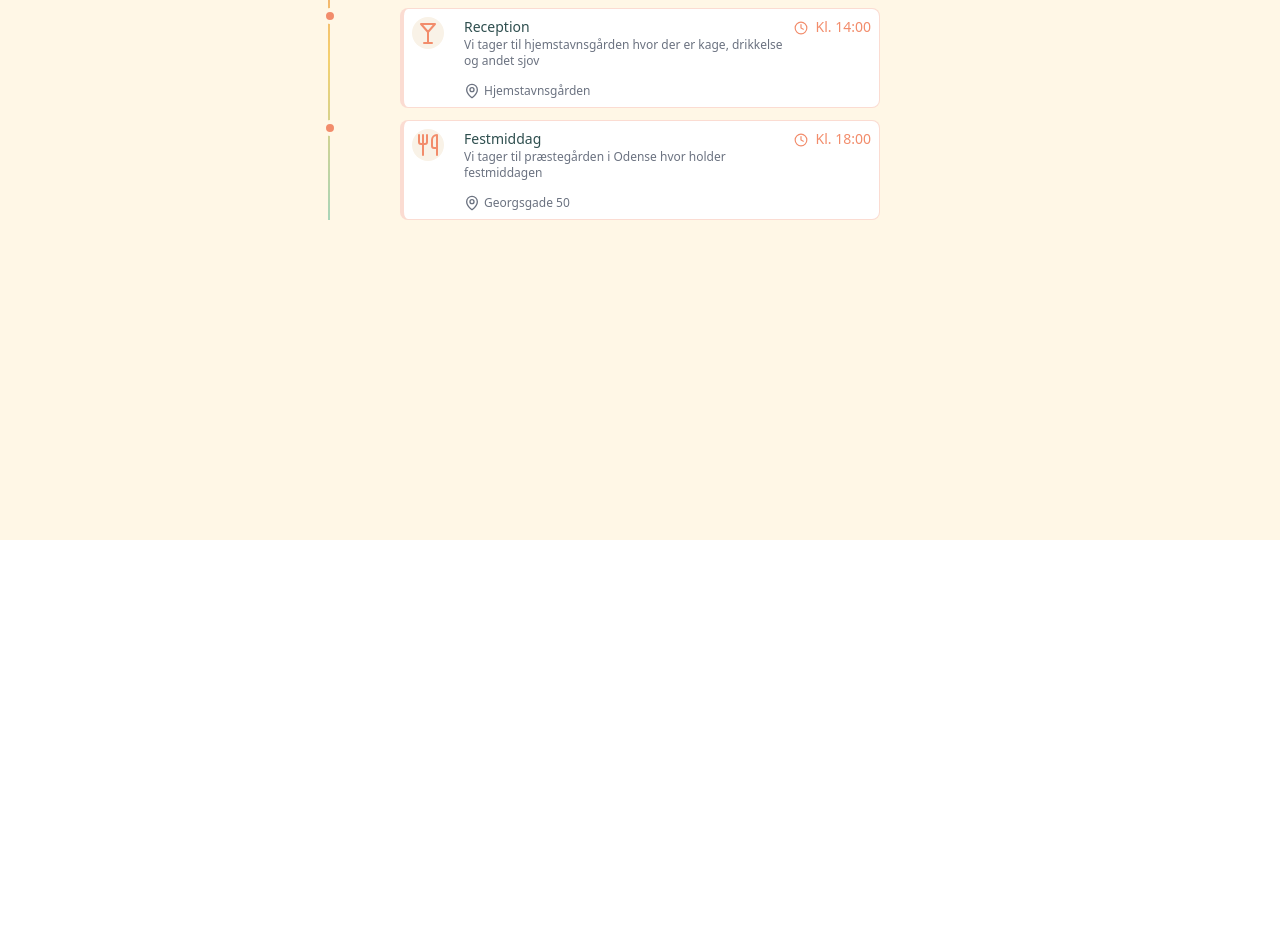
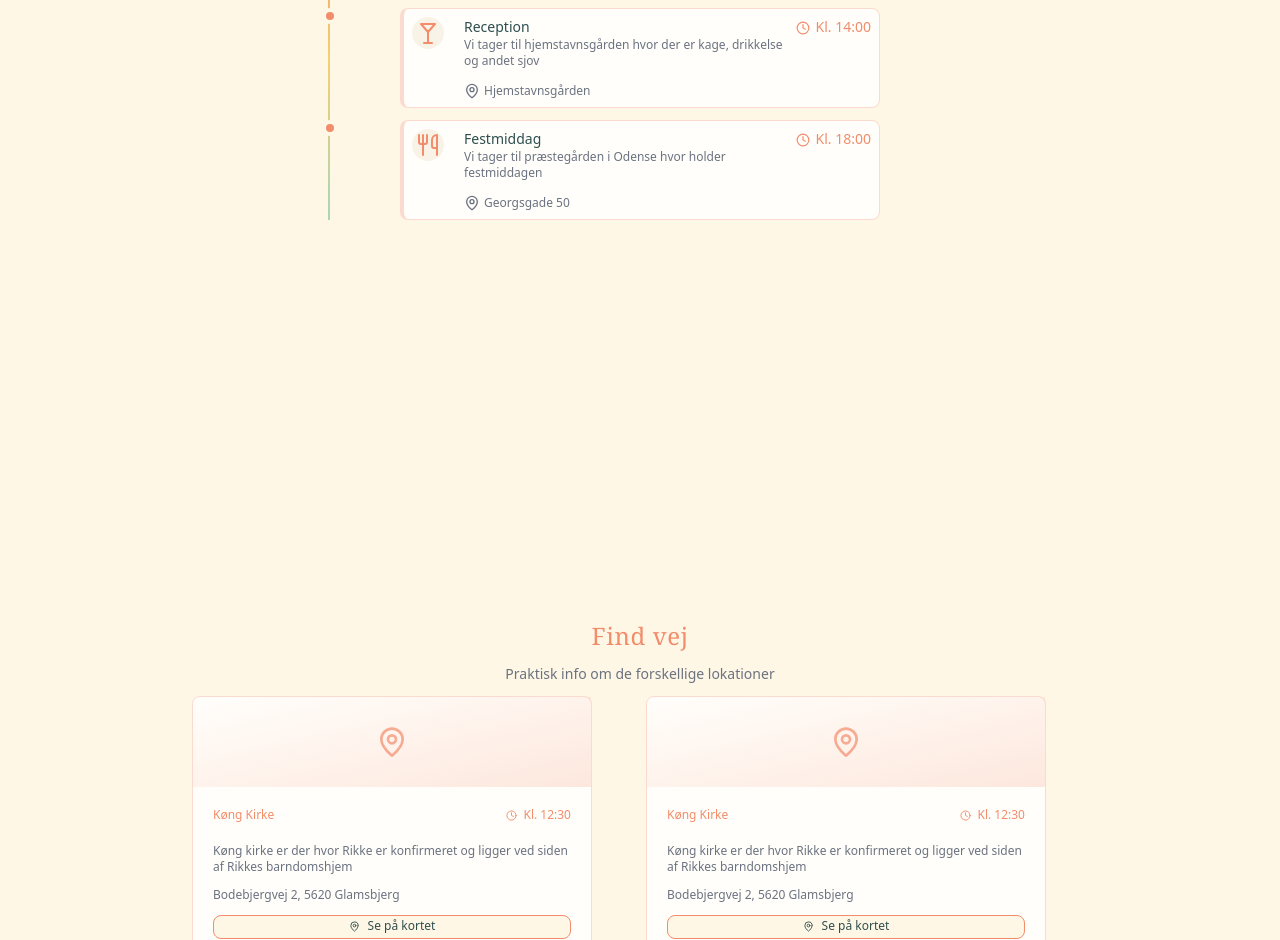
Before and after one commit to KatlaTL/wedding_application, a React (Vite) app: page / in a window 1280 px wide. Shown: the part 1860-2800 px from the top of the page. Before the commit the page ends 2400 px from the top, so only its background shows below. Built offline with nearby package versions, Linux system fonts and the light colour scheme.

Commit message:
added location information

```diff
--- a/src/App.tsx
+++ b/src/App.tsx
@@ -1,5 +1,6 @@
 import Details from "./pages/Details"
 import Hero from "./pages/home/Hero"
+import Location from "./pages/location/Location"
 import Program from "./pages/program/Program"
 
 const App = () => {
@@ -19,6 +20,9 @@ const App = () => {
           <Program />
         </section>
 
+        <section id="location">
+          <Location />
+        </section>
       </main>
     </div>
   )
--- a/src/components/Button.tsx
+++ b/src/components/Button.tsx
@@ -16,17 +16,17 @@ const Button: React.FC<ButtoneProps> = ({
     const baseStyle = "w-full rounded-lg pb-0.5 bg-background border-1 border-[var(--color-primary)] hover:cursor-pointer";
 
     const variantStyle = variant === "primary"
-        ? "text-black/90 hover:bg-tertiary/90 hover:border-[var(--color-tertiary)]"
+        ? "text-color-text hover:bg-tertiary/90 hover:border-[var(--color-tertiary)]"
         : "text-[var(--color-primary)] hover:bg-primary/90 hover:text-[var(--color-background)]";
 
     let sizeStyle = "";
 
     switch (size) {
         case "small":
-            sizeStyle = "h-6 text-sm";
+            sizeStyle = "h-6 text-xs";
             break;
         case "medium":
-            sizeStyle = "h-8 text-ml";
+            sizeStyle = "h-8 text-sm";
             break;
         case "large":
             sizeStyle = "h-10 text-lg";
--- a/src/components/Section.tsx
+++ b/src/components/Section.tsx
@@ -1,13 +1,15 @@
 
 type SectionType = React.PropsWithChildren<{
     title: string;
+    description?: string;
 }>
 
-const Section: React.FC<SectionType> = ({ title, children }) => {
+const Section: React.FC<SectionType> = ({ title, description, children }) => {
     return (
         <section className="relative min-h-screen flex flex-col py-20 px-4 overflow-hidden">
             <div className="max-w-4xl mx-auto text-center">
-                <h2 className="text-primary text-2xl font-serif tracking-wide">{title}</h2>
+                <h2 className="text-primary text-2xl font-serif tracking-wide mb-3">{title}</h2>
+                {description && <p className="text-sm text-muted-foreground mb-3">{description}</p>}
 
                 {children}
             </div>
--- /dev/null
+++ b/src/pages/location/Location.tsx
@@ -0,0 +1,29 @@
+import { Car } from "lucide-react";
+import Section from "../../components/Section"
+import LocationTiles from "./_components/LocationsTiles";
+
+const Location = () => {
+
+    return (
+        <Section title="Find vej" description="Praktisk info om de forskellige lokationer">
+
+            <div className="grid grid-cols-2 gap-3">
+
+                <LocationTiles />
+                <LocationTiles />
+                <LocationTiles />
+
+            </div>
+
+            <div className="flex gap-2 w-full h-fit border-primary/30 border my-5 text-xs text-muted-foreground text-left p-5">
+                <Car className="h-4 w-4 text-primary"/>
+                <div>
+                    <h3 className="text-primary pb-3">Transport</h3>
+                    <p>Alle steder har rigelig parkering. Hvis du har brug for et lift eller kan tilbyde et til andre gæster, bedes du give os besked i din tilmelding! Vi hjælper gerne med at koordinere samkørsel.</p>
+                </div>
+            </div>
+        </Section>
+    )
+}
+
+export default Location;
--- /dev/null
+++ b/src/pages/location/_components/LocationsTiles.tsx
@@ -0,0 +1,39 @@
+import { Clock, MapPin } from "lucide-react"
+import Button from "../../../components/Button"
+
+
+const LocationTiles = () => {
+    return (
+        <div className="w-100 h-65 bg-background-muted rounded-lg border-primary/30 border hover:shadow-lg">
+            <div className="h-[35%] bg-gradient-to-br from-white/20 to-primary/20 flex justify-center items-center">
+                {/* Placeholder for image */}
+                <MapPin className="text-primary/70 h-8 w-8" />
+            </div>
+
+            <div className="flex flex-col items-start text-left text-xs text-muted-foreground p-5">
+                <div className="flex justify-between w-full">
+                    <h3 className="text-primary pb-5">Køng Kirke</h3>
+
+                    <div className="flex items-start gap-1.5 text-primary">
+                        <span>
+                            <Clock className="h-[11px] w-[11px] mt-[3px]" />
+                        </span>
+                        <p>Kl. 12:30</p>
+                    </div>
+                </div>
+                <p className="pb-3">Køng kirke er der hvor Rikke er konfirmeret og ligger ved siden af Rikkes barndomshjem</p>
+
+                <p className="pb-3">Bodebjergvej 2, 5620 Glamsbjerg</p>
+
+                <Button size="small" className="flex justify-center items-center gap-2">
+                    <span>
+                        <MapPin className="text-color-text h-[11px] w-[11px]" />
+                    </span>
+                    Se på kortet
+                </Button>
+            </div>
+        </div>
+    )
+}
+
+export default LocationTiles;
--- a/src/pages/program/Program.tsx
+++ b/src/pages/program/Program.tsx
@@ -5,15 +5,16 @@ import { Clock, MapPin, Camera, Users, Utensils, Martini, Music } from "lucide-r
 const Program = () => {
 
     return (
-        <Section title="Program">
-            <p className="text-sm text-muted-foreground m-3">Her er hvordan dagen kommer til at udfolde sig!</p>
+        <Section title="Program" description="Her er hvordan dagen kommer til at udfolde sig!">
             <div className="flex relative">
+                {/* Gradient line */}
                 <div className="absolute -left-18 top-0 bottom-0 w-0.5 gradient hidden md:block" />
 
                 <div className="flex flex-col gap-3 relative">
                     {/* TODO dynamic create the program */}
 
                     <div className="space-y-8">
+                        {/* Gradient line dot */}
                         <div className="absolute -left-[78.4px] w-4 h-4 bg-primary rounded-full border-4 border-background hidden md:block" />
 
                         <ProgramTile
--- a/src/pages/program/_components/ProgramTile.tsx
+++ b/src/pages/program/_components/ProgramTile.tsx
@@ -17,7 +17,7 @@ const ProgramTile: React.FC<ProgramTileProps> = ({
     icon: Icon
 }) => {
     return (
-        <div className="h-25 w-120 bg-white rounded-lg border-primary/30 border-l-4 border-1">
+        <div className="h-25 w-120 bg-background-muted rounded-lg border-primary/30 border-l-4 border-1">
             <div className="flex flex-row p-2 items-start h-full">
                 <div className="flex rounded-full w-8 h-8 bg-muted justify-center items-center">
                     {Icon && <Icon color="#F28C6B" />}
@@ -25,7 +25,7 @@ const ProgramTile: React.FC<ProgramTileProps> = ({
 
                 <div className="flex flex-col items-start justify-between ml-5 text-muted-foreground flex-1 h-full">
                     <div className="text-left">
-                        <h3 className=" text-sm text-color-text">{title}</h3>
+                        <h3 className="text-sm text-color-text">{title}</h3>
                         <p className="text-xs">{description}</p>
                     </div>
 
@@ -38,7 +38,7 @@ const ProgramTile: React.FC<ProgramTileProps> = ({
                     </div>
                 </div>
 
-                <div className="flex items-start gap-2 text-sm text-primary ml-auto">
+                <div className="flex items-start gap-1.5 text-sm text-primary ml-auto">
                     <span>
                         <Clock className="h-3.5 w-3.5 mt-1" />
                     </span>
--- a/src/styles/index.css
+++ b/src/styles/index.css
@@ -9,6 +9,7 @@
     --border: rgba(242, 140, 107, 0.2);
     --color-muted-foreground: #6B7280;
     --color-muted: #F9F2E7;
+    --color-background-muted: #ffffffcc;
 }
 
 .border-primary {
```
